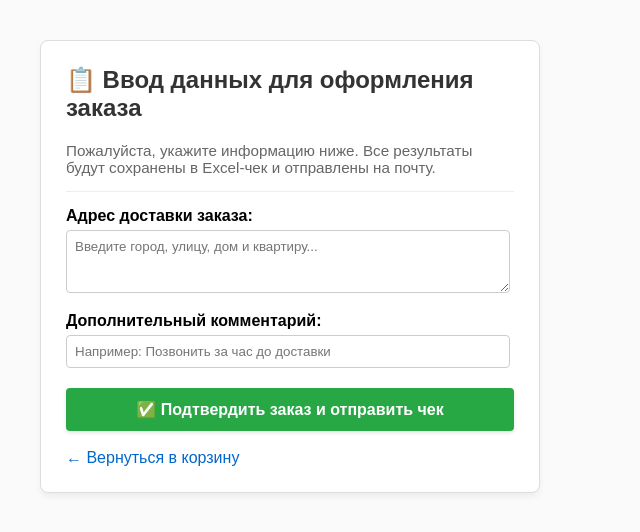
After one commit to Irinaa299/ipo-lr-17-, a Django app: page /checkout/ in a window 1280 px wide. The commit adds this page. Shown: the top 532 px of the page, without its empty margins (0-640 px from the left). Run offline with Django 5.2, Linux system fonts and the light colour scheme; a user stored in the database is signed in; data comes from the database, SQL or seed files in the repository; both versions use the stored data as it was after the commit.

Commit message:
Выполнена лабораторная работа №19. Добавлено оформление заказа, генерация чека в Excel и отправка писем.

```diff
--- a/shop_project/shop_project/settings.py
+++ b/shop_project/shop_project/settings.py
@@ -97,3 +97,6 @@ USE_TZ = True
 STATIC_URL = 'static/'
 LOGIN_URL = '/admin/login/'  # Куда отправлять гостя, если нужна авторизация
 LOGIN_REDIRECT_URL = '/catalog/'  # Куда возвращать пользователя после успешного входа
+# Консольный бэкенд для тестирования отправки писем
+EMAIL_BACKEND = 'django.core.mail.backends.console.EmailBackend'
+DEFAULT_FROM_EMAIL = 'shop@sport-accessories.com'
--- a/shop_project/store/templates/shop/cart.html
+++ b/shop_project/store/templates/shop/cart.html
@@ -72,6 +72,12 @@
         <div style="text-align: right; margin-top: 20px;">
             <h2>Общая стоимость заказа: <span style="color: #28a745;">{{ cart.total_price }} руб.</span></h2>
         </div>
+        <div style="text-align: right; margin-top: 20px;">
+            <a href="{% url 'checkout' %}" style="display: inline-block; background: #28a745; color: white; padding: 12px 25px; text-decoration: none; border-radius: 4px; font-size: 1.1em; font-weight: bold; box-shadow: 0 2px 4px rgba(0,0,0,0.1);">
+                🚀 Оформить заказ (Ввод адреса) →
+            </a>
+        </div>
+
     {% else %}
         <!-- Если корзина пуста -->
         <div style="background: #fff; padding: 40px; text-align: center; border: 1px solid #ddd; border-radius: 8px;">
--- /dev/null
+++ b/shop_project/store/templates/shop/checkout.html
@@ -0,0 +1,39 @@
+<!DOCTYPE html>
+<html lang="ru">
+<head>
+    <meta charset="UTF-8">
+    <title>Оформление заказа | Магазин спортивных товаров</title>
+</head>
+<body style="font-family: Arial, sans-serif; margin: 40px; background: #fafafa; max-width: 500px;">
+
+    <div style="background: #fff; padding: 25px; border: 1px solid #ddd; border-radius: 8px; box-shadow: 0 4px 6px rgba(0,0,0,0.05);">
+        <h2 style="margin-top: 0; color: #333;">📋 Ввод данных для оформления заказа</h2>
+        <p style="color: #666; font-size: 0.95em;">Пожалуйста, укажите информацию ниже. Все результаты будут сохранены в Excel-чек и отправлены на почту.</p>
+        <hr style="border: 0; border-top: 1px solid #eee; margin: 15px 0;">
+
+        <!-- Форма отправляет данные по POST-запросу -->
+        <form method="post" action="">
+            {% csrf_token %}
+
+            <div style="margin-bottom: 15px;">
+                <label style="display: block; margin-bottom: 5px; font-weight: bold;">Адрес доставки заказа:</label>
+                <textarea name="address" required placeholder="Введите город, улицу, дом и квартиру..." rows="3" style="width: 95%; padding: 8px; border: 1px solid #ccc; border-radius: 4px; font-family: Arial, sans-serif;"></textarea>
+            </div>
+
+            <div style="margin-bottom: 20px;">
+                <label style="display: block; margin-bottom: 5px; font-weight: bold;">Дополнительный комментарий:</label>
+                <input type="text" name="comment" placeholder="Например: Позвонить за час до доставки" style="width: 95%; padding: 8px; border: 1px solid #ccc; border-radius: 4px;">
+            </div>
+
+            <!-- Кнопка подтверждения заказа -->
+            <button type="submit" style="display: block; width: 100%; background: #28a745; color: white; padding: 12px; border: none; border-radius: 4px; font-size: 1em; font-weight: bold; cursor: pointer; box-shadow: 0 2px 4px rgba(0,0,0,0.1);">
+                ✅ Подтвердить заказ и отправить чек
+            </button>
+        </form>
+
+        <br>
+        <a href="{% url 'cart_view' %}" style="color: #0066cc; text-decoration: none;">← Вернуться в корзину</a>
+    </div>
+
+</body>
+</html>
--- a/shop_project/store/urls.py
+++ b/shop_project/store/urls.py
@@ -2,14 +2,19 @@ from django.urls import path
 from . import views
 
 urlpatterns = [
-    # Каталог и товары
-    path('', views.product_list, name='product_list'), # Оставляем главную для удобства проверки
+    # Каталог товаров (будет открываться и на главной, и по адресу /catalog/)
+    path('', views.product_list, name='product_list'),
     path('catalog/', views.product_list, name='catalog_list'),
+
+    # Карточка одного товара
     path('catalog/<int:pk>/', views.product_detail, name='product_detail'),
 
-    # Корзина (Задание 1)
-    path('cart/', views.cart_view, name='cart_view'),
+    # Функционал корзины
     path('cart/add/<int:product_id>/', views.add_to_cart, name='add_to_cart'),
     path('cart/update/<int:item_id>/', views.update_cart, name='update_cart'),
     path('cart/remove/<int:item_id>/', views.remove_from_cart, name='remove_from_cart'),
+    path('cart/', views.cart_view, name='cart_view'),
+
+    # Страница оформления заказа для 19-й ЛР
+    path('checkout/', views.checkout, name='checkout'),
 ]
--- a/shop_project/store/views.py
+++ b/shop_project/store/views.py
@@ -89,3 +89,108 @@ def remove_from_cart(request, item_id):
 def cart_view(request):
     cart, created = Cart.objects.get_or_create(user=request.user)
     return render(request, 'shop/cart.html', {'cart': cart})
+import io
+import openpyxl
+from django.core.mail import EmailMessage
+
+@login_required
+def checkout(request):
+    cart, created = Cart.objects.get_or_create(user=request.user)
+    cart_items = cart.items.all()
+
+    # Если в корзине пусто, не пускаем дальше
+    if not cart_items:
+        messages.error(request, "Ваша корзина пуста. Оформление невозможно.")
+        return redirect('cart_view')
+
+    # Если пользователь зашел первый раз — открываем форму ввода адреса
+    if request.method != 'POST':
+        return render(request, 'shop/checkout.html')
+
+    # Если пользователь отправил форму (POST-запрос):
+    # Принимаем данные, введенные пользователем
+    user_address = request.POST.get('address', '')
+    user_comment = request.POST.get('comment', 'Без комментария')
+
+    # Создаем Excel книгу в памяти для чека
+    wb = openpyxl.Workbook()
+    ws = wb.active
+    ws.title = "Чек заказа"
+
+    # Заполняем накладную текстовыми пояснениями
+    ws['A1'] = "ЭЛЕКТРОННЫЙ ЧЕК СПОРТИВНОГО МАГАЗИНА"
+    ws['A2'] = f"Покупатель (User): {request.user.username}"
+    ws['A3'] = f"Адрес доставки: {user_address}"
+    ws['A4'] = f"Комментарий: {user_comment}"
+    ws['A5'] = "--------------------------------------------------"
+
+    # Шапка таблицы
+    ws.append(["Наименование товара", "Количество", "Цена за шт.", "Итоговая стоимость"])
+
+    total_price = 0
+    for item in cart_items:
+        item_total = item.product.price * item.quantity
+        total_price += item_total
+
+        # Добавляем строку товара в Excel
+        ws.append([item.product.title, item.quantity, float(item.product.price), float(item_total)])
+
+        # Списываем купленное количество со склада
+        item.product.stock_quantity -= item.quantity
+        item.product.save()
+
+    ws.append([])
+    ws.append(["ОБЩАЯ СУММА К ОПЛАТЕ:", "", "", float(total_price)])
+
+    # Сохраняем сгенерированный Excel в байтовый поток памяти для отправки по почте
+    excel_file = io.BytesIO()
+    wb.save(excel_file)
+    excel_file.seek(0)
+
+    # Формируем и отправляем Email с вложением чека (Задание 4)
+    user_email = request.user.email if request.user.email else f"{request.user.username}@example.com"
+
+    subject = f"Ваш чек заказа в магазине Спортивных товаров #{cart.id}"
+    body = (
+        f"Здравствуйте, {request.user.username}!\n\n"
+        f"Ваш заказ успешно сформирован и передан в курьерскую службу.\n"
+        f"Пояснение к вашим данным:\n"
+        f"- Адрес доставки: {user_address}\n"
+        f"- Комментарий: {user_comment}\n"
+        f"- Итого к оплате: {total_price} руб.\n\n"
+        f"Подробный электронный чек находится во вложении (формат Excel).\n"
+        f"Спасибо за покупку!"
+    )
+
+    email = EmailMessage(
+        subject,
+        body,
+        'shop@sport-accessories.com',
+        [user_email]
+    )
+
+    # Прикрепляем созданный Excel файл к письму
+    email.attach('sport_order_check.xlsx', excel_file.getvalue(), 'application/vnd.openxmlformats-officedocument.spreadsheetml.sheet')
+    email.send()
+
+    # Очищаем корзину пользователя после успешного оформления
+    cart_items.delete()
+
+    # Выводим результаты обработки на экран с подробными пояснениями для ЛР
+    return HttpResponse(
+        f"<body style='font-family: Arial, sans-serif; margin: 40px; line-height: 1.6; max-width: 600px; background: #fafafa;'>"
+        f"<div style='background: #fff; padding: 30px; border: 2px solid #28a745; border-radius: 8px; box-shadow: 0 4px 6px rgba(0,0,0,0.05);'>"
+        f"<h2 style='color: #28a745; margin-top: 0;'>🎉 Заказ успешно завершен!</h2>"
+        f"<p><b>Пояснение выводимых результатов обработки вашей формы:</b></p>"
+        f"<ul>"
+        f"<li><b>Статус отправки:</b> Чек успешно сформирован в Excel и отправлен на ваш email: <u>{user_email}</u></li>"
+        f"<li><b>Указанный адрес доставки:</b> {user_address}</li>"
+        f"<li><b>Ваш комментарий:</b> {user_comment}</li>"
+        f"<li><b>Итоговая стоимость:</b> <b style='color: #e44d26;'>{total_price} руб.</b></li>"
+        f"<li><b>Состояние корзины:</b> Корзина полностью очищена.</li>"
+        f"</ul>"
+        f"<hr style='border: 0; border-top: 1px solid #eee; margin: 20px 0 Triton;'>"
+        f"<a href='/catalog/' style='display: inline-block; background: #007bff; color: white; padding: 10px 15px; text-decoration: none; border-radius: 4px; font-weight: bold;'>Вернуться в каталог товаров</a>"
+        f"</div>"
+        f"</body>"
+    )
```
Also changed, not shown: shop_project/db.sqlite3.
